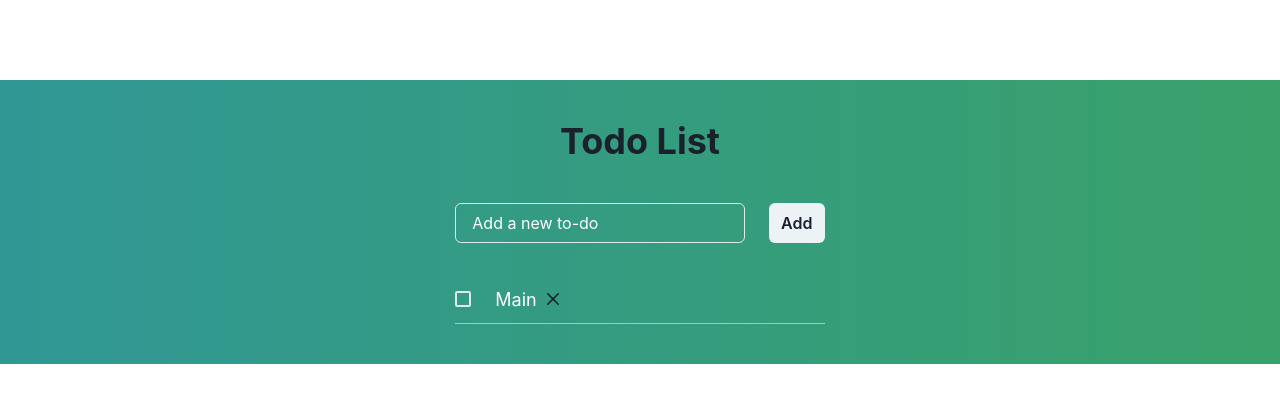
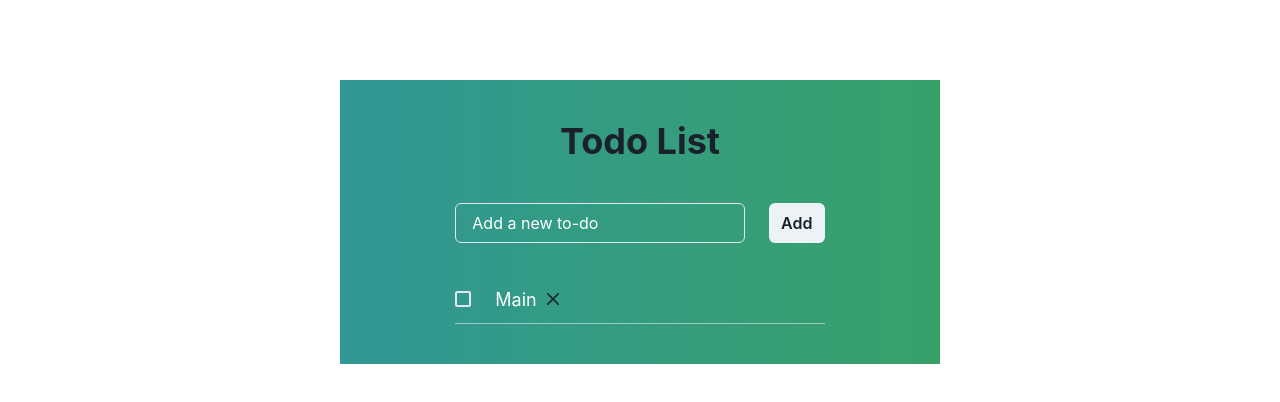
Before and after one commit to mubeenamin/todo-app, a Next.js app: page /main in a window 1280 px wide. Shown: the top 402 px of the page. Built offline with nearby package versions, Linux system fonts and the light colour scheme.

Commit message:
margin update

```diff
--- a/app/main/page.tsx
+++ b/app/main/page.tsx
@@ -42,6 +42,8 @@ const TodoList = () => {
       h={{ base: "auto", md: "auto" }}
       py={[0, 10, 20]}
       alignItems="center"
+      maxW={"600px"}
+      margin='auto'
 
     >
 
```
